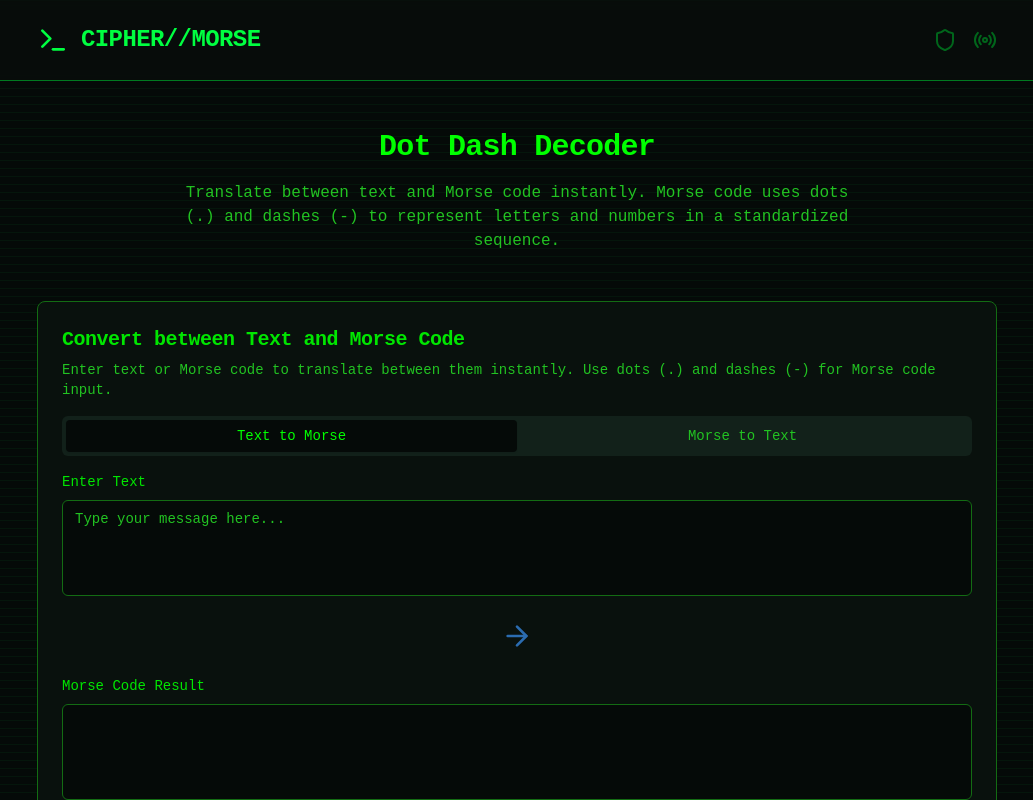
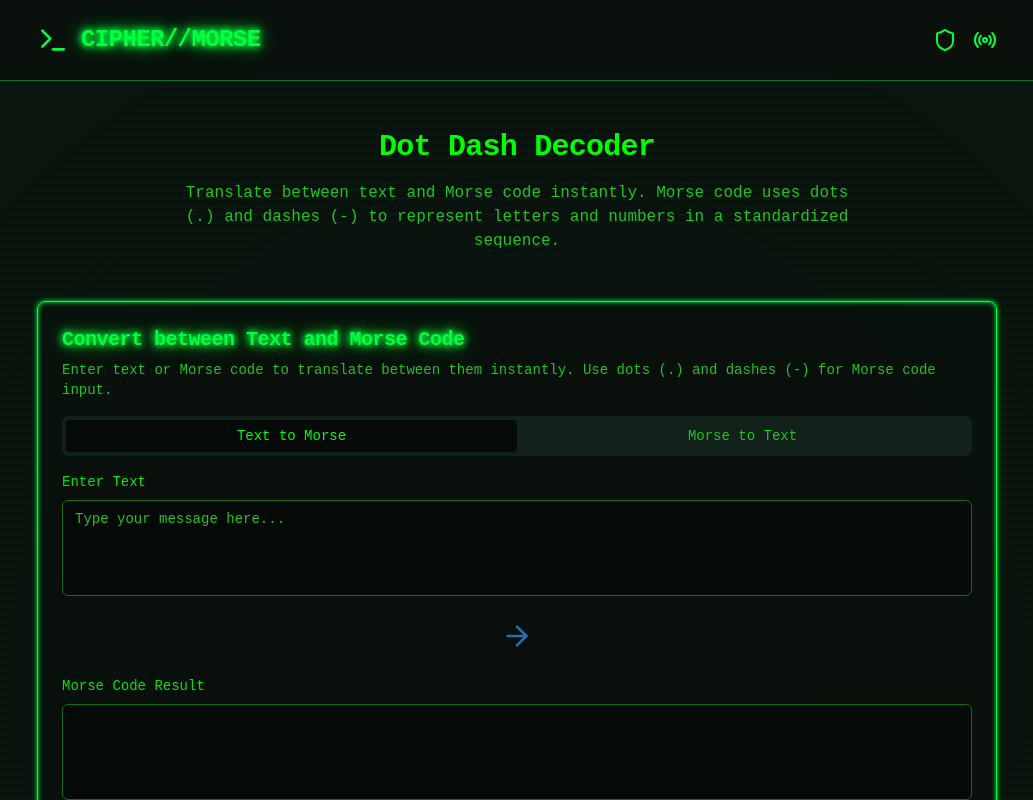
Before and after one commit to Muzaffar-codes07/dot-dash-decoder, a React (Vite) app: page / in a window 1280 px wide. Shown: the top 800 px of the page, without its empty margins (123-1156 px from the left). Built offline with nearby package versions, Linux system fonts and the light colour scheme.

Commit message:
Add neon theme and background animation
Implement neon theme and background animation for the application.

```diff
--- a/src/components/Header.tsx
+++ b/src/components/Header.tsx
@@ -8,12 +8,12 @@ const Header: React.FC = () => {
       <div className="container max-w-5xl">
         <div className="flex items-center justify-between">
           <div className="flex items-center gap-3">
-            <Terminal className="h-8 w-8 text-morse-hacker-green" />
-            <h1 className="text-2xl font-bold tracking-tight text-morse-hacker-green">CIPHER//MORSE</h1>
+            <Terminal className="h-8 w-8 text-morse-hacker-green neon-text" />
+            <h1 className="text-2xl font-bold tracking-tight neon-text">CIPHER//MORSE</h1>
           </div>
           <div className="flex items-center gap-4">
-            <Shield className="h-6 w-6 text-morse-hacker-dimGreen animate-pulse" />
-            <Radio className="h-6 w-6 text-morse-hacker-dimGreen animate-pulse" />
+            <Shield className="h-6 w-6 text-morse-hacker-dimGreen animate-pulse neon-text" />
+            <Radio className="h-6 w-6 text-morse-hacker-dimGreen animate-pulse neon-text" />
           </div>
         </div>
       </div>
--- a/src/components/MorseCodeConverter.tsx
+++ b/src/components/MorseCodeConverter.tsx
@@ -59,9 +59,9 @@ const MorseCodeConverter: React.FC = () => {
   };
 
   return (
-    <Card className="w-full max-w-5xl">
+    <Card className="w-full max-w-5xl neon-border bg-morse-hacker-bg/30 backdrop-blur-sm">
       <CardHeader className="pb-4">
-        <CardTitle className="text-xl font-bold">Convert between Text and Morse Code</CardTitle>
+        <CardTitle className="text-xl font-bold neon-text">Convert between Text and Morse Code</CardTitle>
         <CardDescription>
           Enter text or Morse code to translate between them instantly.
           Use dots (.) and dashes (-) for Morse code input.
--- a/src/index.css
+++ b/src/index.css
@@ -43,14 +43,54 @@
 
   body {
     @apply bg-background text-foreground font-mono;
+    background-color: #0A0F0D;
     background-image:
       linear-gradient(
         to bottom,
         rgba(0, 255, 65, 0.05) 1px,
         transparent 1px
+      ),
+      radial-gradient(
+        circle at center,
+        transparent 0%,
+        rgba(0, 255, 65, 0.02) 100%
       );
-    background-size: 100% 8px;
+    background-size: 100% 8px, 100% 100%;
+    animation: matrix-bg 20s linear infinite;
   }
+}
+
+@keyframes matrix-bg {
+  0% {
+    background-position: 0 0, center;
+  }
+  100% {
+    background-position: 0 100%, center;
+  }
+}
+
+@keyframes neon-pulse {
+  0%, 100% {
+    text-shadow: 0 0 7px #00FF41,
+                0 0 10px #00FF41,
+                0 0 21px #00FF41;
+  }
+  50% {
+    text-shadow: 0 0 4px #00FF41,
+                0 0 7px #00FF41,
+                0 0 15px #00FF41;
+  }
+}
+
+.neon-text {
+  @apply text-morse-hacker-green;
+  animation: neon-pulse 2s ease-in-out infinite;
+}
+
+.neon-border {
+  @apply border-morse-hacker-green;
+  box-shadow: 0 0 5px #00FF41,
+              inset 0 0 5px #00FF41;
 }
 
 .morse-dot {
```
